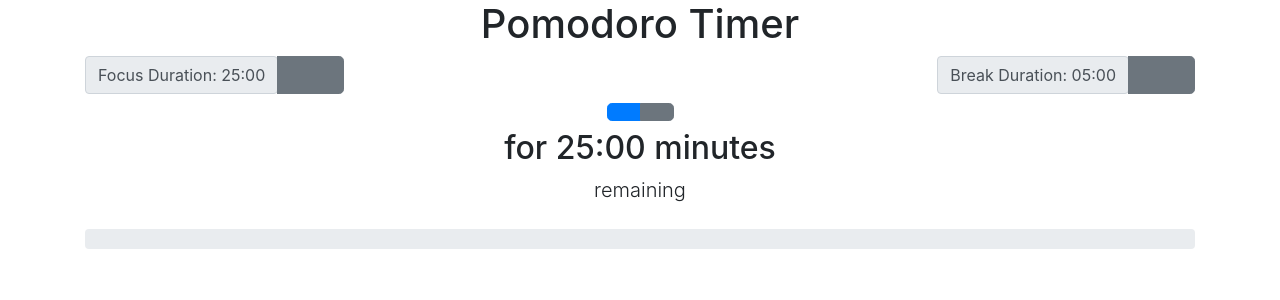
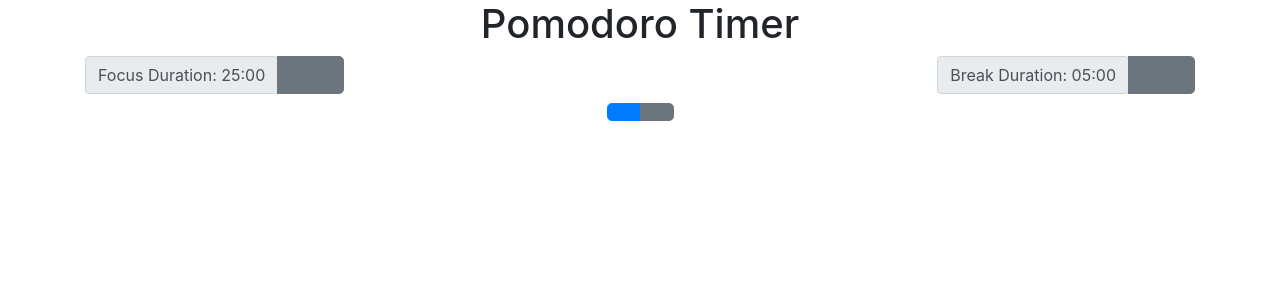
Before and after one commit to carolina-gomez/pomodoro-timer, a React (Create React App) app: page / in a window 1280 px wide. Shown: the top 300 px of the page. Built offline with nearby package versions, Linux system fonts and the light colour scheme; a web font is replaced by a local one.

Commit message:
added sessions.js

```diff
--- a/src/pomodoro/Pomodoro.js
+++ b/src/pomodoro/Pomodoro.js
@@ -2,6 +2,7 @@ import React, { useState } from "react";
 import classNames from "../utils/class-names";
 import useInterval from "../utils/useInterval";
 import { minutesToDuration } from "../utils/duration"
+import Session from "./Session"
 
 
 // These functions are defined outside of the component to insure they do not have access to state
@@ -235,35 +236,7 @@ function Pomodoro() {
           </div>
         </div>
       </div>
-      <div>
-        {/* TODO: This area should show only when there is an active focus or break - i.e. the session is running or is paused */}
-        <div className="row mb-2">
-          <div className="col">
-            {/* TODO: Update message below to include current session (Focusing or On Break) total duration */}
-            <h2 data-testid="session-title">
-              {session?.label} for 25:00 minutes
-            </h2>
-            {/* TODO: Update message below correctly format the time remaining in the current session */}
-            <p className="lead" data-testid="session-sub-title">
-              {session?.timeRemaining} remaining
-            </p>
-          </div>
-        </div>
-        <div className="row mb-2">
-          <div className="col">
-            <div className="progress" style={{ height: "20px" }}>
-              <div
-                className="progress-bar"
-                role="progressbar"
-                aria-valuemin="0"
-                aria-valuemax="100"
-                aria-valuenow="0" // TODO: Increase aria-valuenow as elapsed time increases
-                style={{ width: "0%" }} // TODO: Increase width % as elapsed time increases
-              />
-            </div>
-          </div>
-        </div>
-      </div>
+      <Session session={session} currentDuration={session?.label === "Focusing" ? focusDuration : breakDuration} />
     </div>
   );
 }
--- /dev/null
+++ b/src/pomodoro/Session.js
@@ -0,0 +1,39 @@
+import React from "react";
+import { minutesToDuration } from "../utils/duration";
+import { secondsToDuration } from "../utils/duration";
+
+export default function Session ({ session, currentDuration }) {
+    if (!session) return null;
+
+    return (
+        <div>
+        {/* TODO: This area should show only when there is an active focus or break - i.e. the session is running or is paused */}
+        <div className="row mb-2">
+          <div className="col">
+            {/* TODO: Update message below to include current session (Focusing or On Break) total duration */}
+            <h2 data-testid="session-title">
+              {session?.label} for {minutesToDuration(currentDuration)} minutes
+            </h2>
+            {/* TODO: Update message below correctly format the time remaining in the current session */}
+            <p className="lead" data-testid="session-sub-title">
+              {secondsToDuration(session?.timeRemaining)} remaining
+            </p>
+          </div>
+        </div>
+        <div className="row mb-2">
+          <div className="col">
+            <div className="progress" style={{ height: "20px" }}>
+              <div
+                className="progress-bar"
+                role="progressbar"
+                aria-valuemin="0"
+                aria-valuemax="100"
+                aria-valuenow="0" // TODO: Increase aria-valuenow as elapsed time increases
+                style={{ width: "0%" }} // TODO: Increase width % as elapsed time increases
+              />
+            </div>
+          </div>
+        </div>
+      </div>
+    );
+}
```
